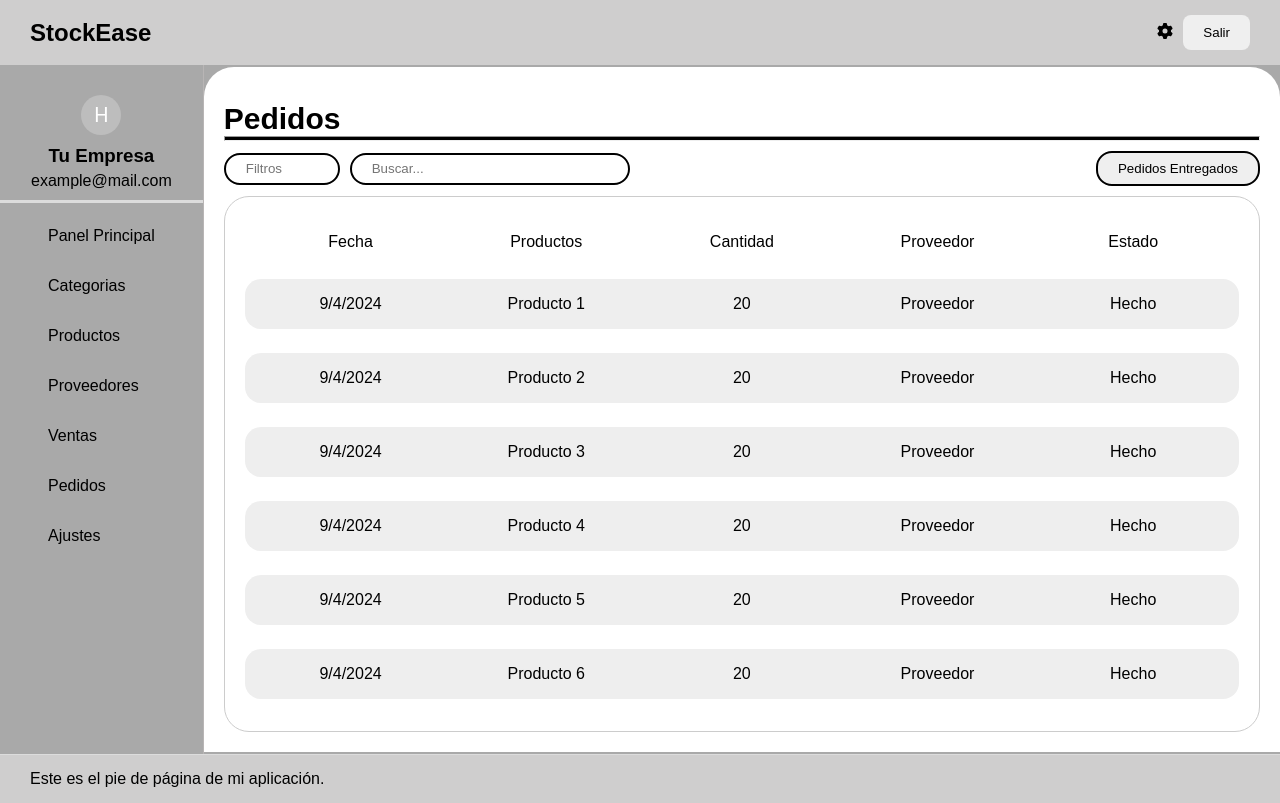
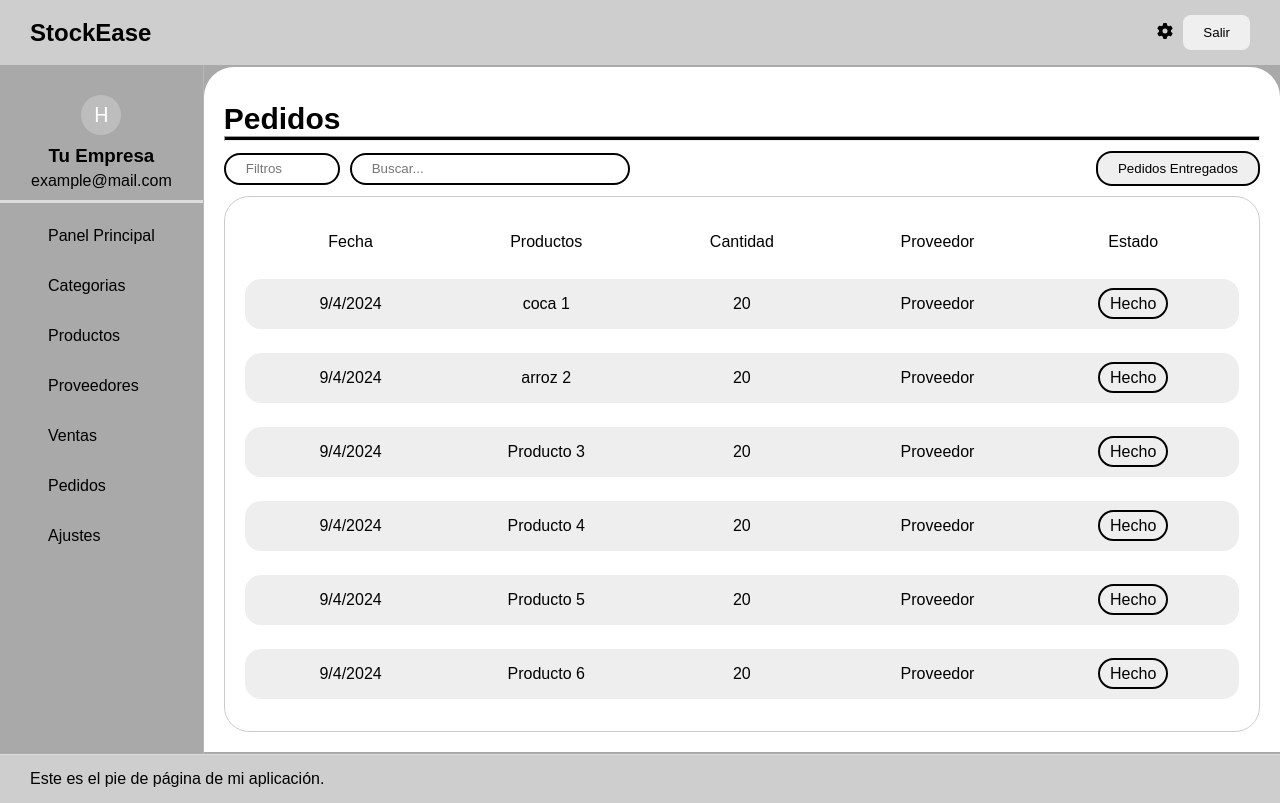
Before and after one commit to No-Country-simulation/s14-21-n-python, a React (Vite) app in the folder frontend/: page /orders in a window 1280 px wide. Built offline with nearby package versions, Linux system fonts and the light colour scheme.

Commit message:
agregando busqueda

```diff
--- a/frontend/src/components/Orders/Order.jsx
+++ b/frontend/src/components/Orders/Order.jsx
@@ -1,11 +1,18 @@
-import React from "react";
+import React, { useState } from "react";
 import styles from "./Order.module.css";
 import jsonData from "./orders.json";
 
 const Orders = () => {
+  const [searchTerm, setSearchTerm] = useState(""); // Estado para almacenar el término de búsqueda
+
   const handleDeliveredOrders = () => {
-    console.log("Entragados");
+    console.log("Entregados");
   };
+
+  // Función para filtrar los productos basados en el término de búsqueda
+  const filteredProducts = jsonData.products.filter((product) =>
+    product.product.toLowerCase().includes(searchTerm.toLowerCase())
+  );
 
   return (
     <div className={styles.ordersContainer}>
@@ -22,6 +29,8 @@ const Orders = () => {
             type="text"
             placeholder="Buscar..."
             className={styles.searchInput}
+            value={searchTerm}
+            onChange={(e) => setSearchTerm(e.target.value)} // Actualiza el estado del término de búsqueda
           />
         </div>
         <button
@@ -39,15 +48,26 @@ const Orders = () => {
           <div className={styles.cell}>Proveedor</div>
           <div className={styles.cell}>Estado</div>
         </div>
-        {jsonData.products.map((product, index) => (
-          <div key={index} className={`${styles.row} ${styles.rowWithMargin}`}>
-            <div className={styles.cell}>{product.date}</div>
-            <div className={styles.cell}>{product.product}</div>
-            <div className={styles.cell}>{product.amount}</div>
-            <div className={styles.cell}>{product.supplier}</div>
-            <div className={styles.cell}>{product.state[0]}</div>
+        {filteredProducts.length === 0 ? ( // Verifica si no se encontraron productos
+          <div className={styles.row}>
+            <div className={styles.cell} colSpan="5">
+              No se encontró el producto.
+            </div>
           </div>
-        ))}
+        ) : (
+          filteredProducts.map((product, index) => (
+            <div
+              key={index}
+              className={`${styles.row} ${styles.rowWithMargin}`}
+            >
+              <div className={styles.cell}>{product.date}</div>
+              <div className={styles.cell}>{product.product}</div>
+              <div className={styles.cell}>{product.amount}</div>
+              <div className={styles.cell}>{product.supplier}</div>
+              <div className={styles.cell}><span>{product.state[0]}</span></div>
+            </div>
+          ))
+        )}
       </div>
     </div>
   );
--- a/frontend/src/components/Orders/Order.module.css
+++ b/frontend/src/components/Orders/Order.module.css
@@ -83,6 +83,12 @@
   padding: 8px;
 }
 
+.cell span{
+  border: 2px solid black;
+  padding: 5px 10px;
+  border-radius: 16px;
+}
+
 .cell:last-child {
   border-right: none;
 }
--- a/frontend/src/components/Orders/orders.json
+++ b/frontend/src/components/Orders/orders.json
@@ -4,14 +4,14 @@
   "products": [
     {
       "date": "9/4/2024",
-      "product": "Producto 1",
+      "product": "coca 1",
       "amount": "20",
       "supplier": "Proveedor",
       "state": ["Hecho", "Entregado"]
     },
     {
       "date": "9/4/2024",
-      "product": "Producto 2",
+      "product": "arroz 2",
       "amount": "20",
       "supplier": "Proveedor",
       "state": ["Hecho", "Entregado"]
```
